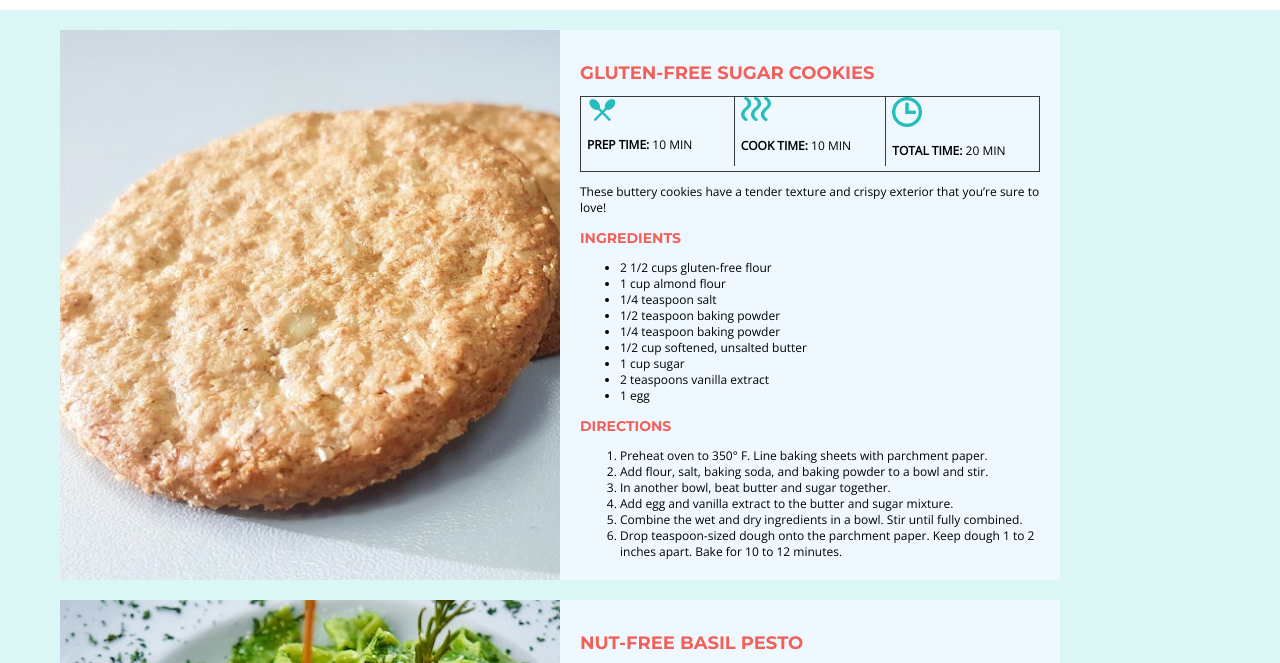
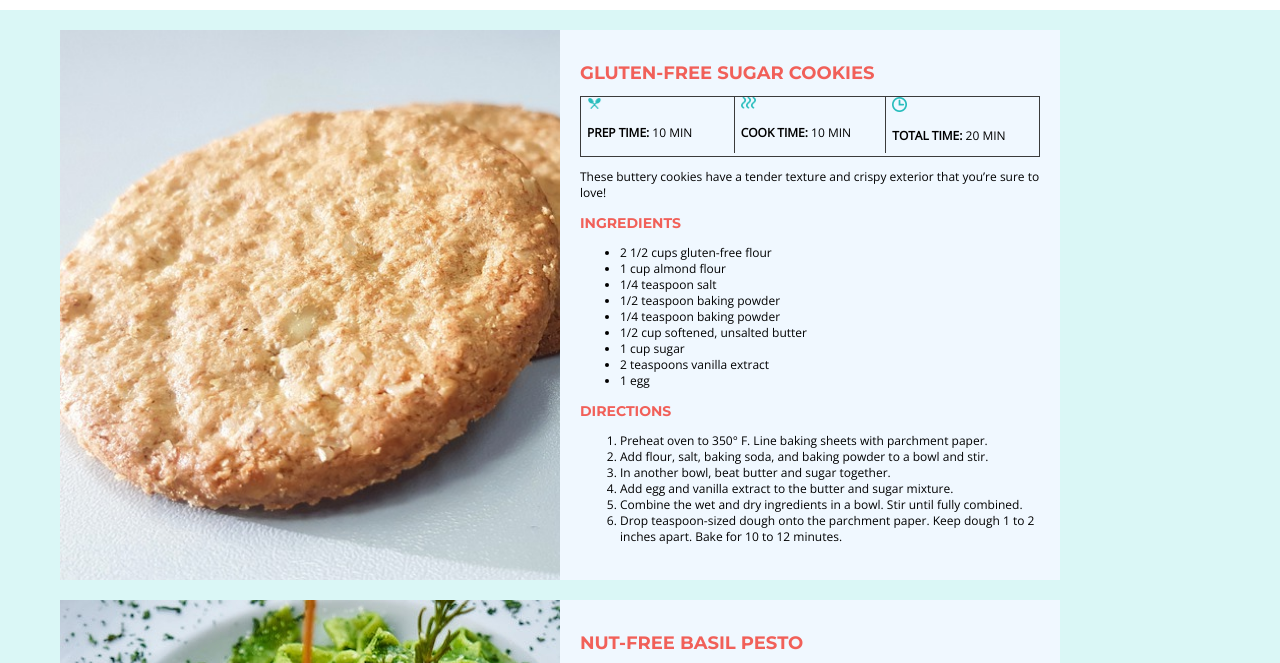
Before and after one commit to jonelle-noelani/recipe-card-styling, a plain HTML site: page index.html in a window 1280 px wide. Shown: the part 73-736 px from the top of the page. Drawn offline with nearby package versions, Linux system fonts and the light colour scheme.

Commit message:
added width and height to images in time box

```diff
--- a/css/style.css
+++ b/css/style.css
@@ -84,3 +84,8 @@ main {
 #salad .image {
   background-image: url("../img/watermelon-salad.jpg");
 }
+
+.time img {
+  width: 15px;
+  height: auto;
+}
```
